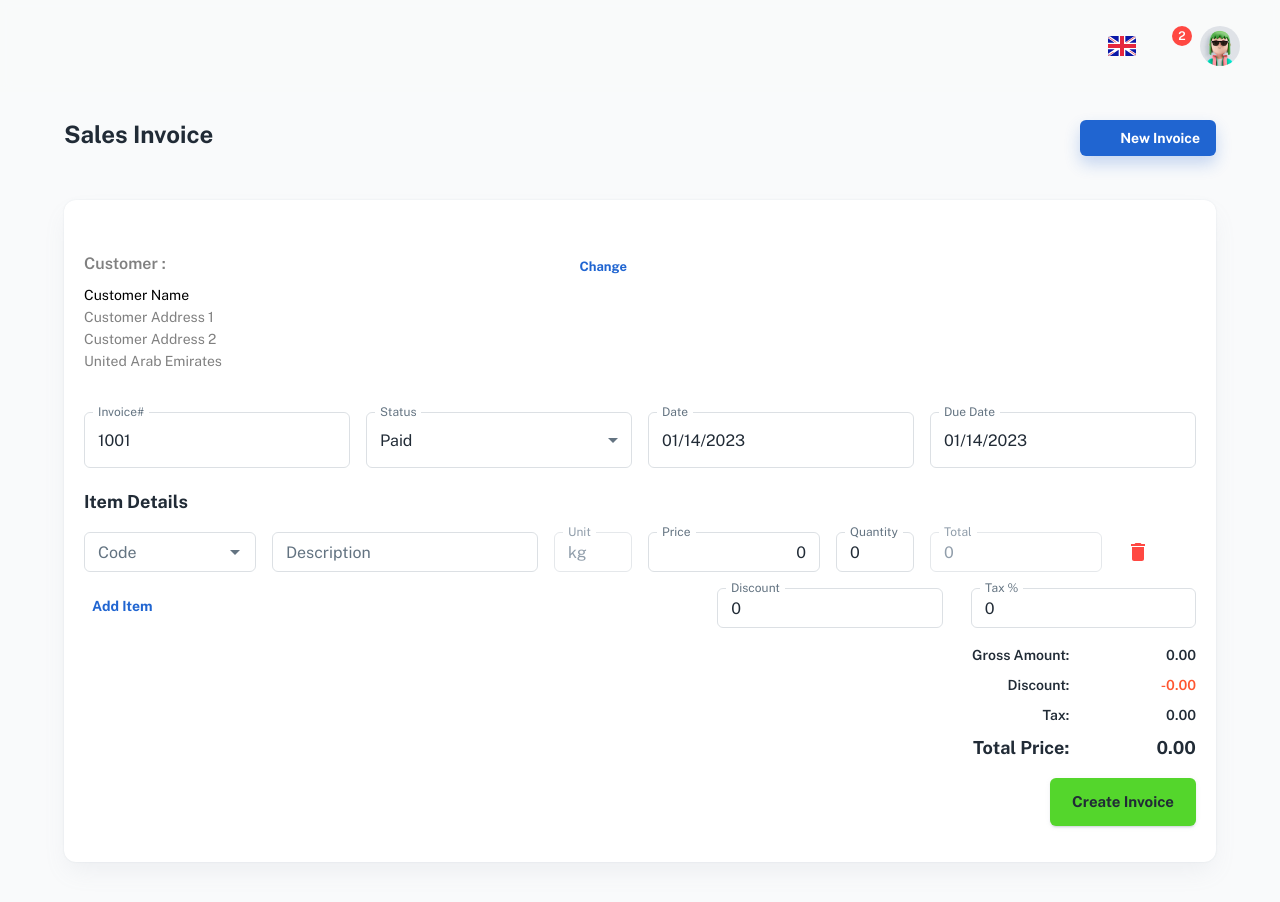
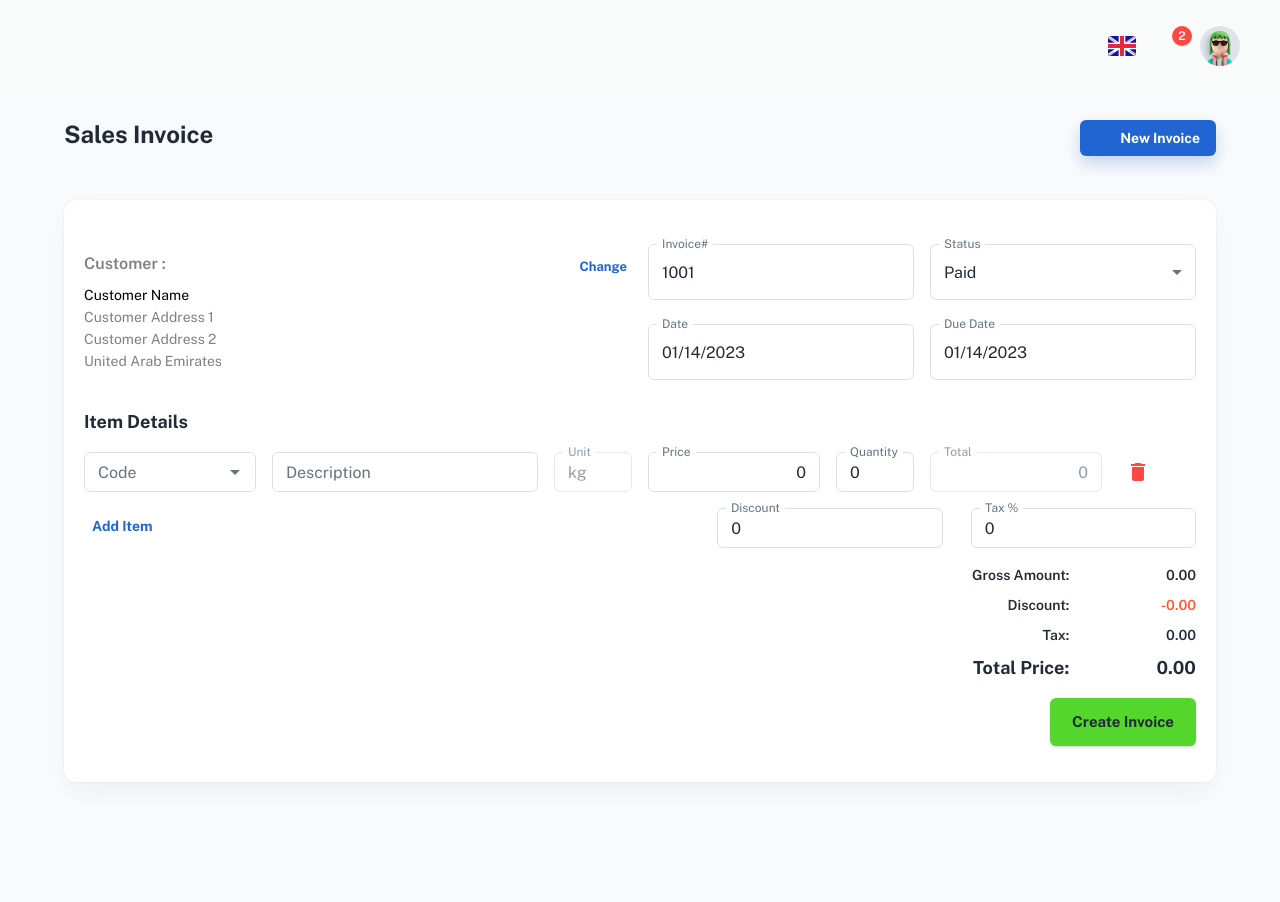
Before and after one commit to Muhsin903125/React_ERP_MUI, a React (Create React App) app: page /dashboard/salesinvoice in a window 1280 px wide. Shown: the top 902 px of the page. After the commit the page ends 862 px from the top, so only its background shows below. Built offline with nearby package versions, Linux system fonts and the light colour scheme; some icons are missing; a web font is replaced by a local one.

Commit message:
invoicechanges

```diff
--- a/src/pages/Invoice/InvoiceItem.js
+++ b/src/pages/Invoice/InvoiceItem.js
@@ -134,7 +134,15 @@ export default function InvoiceItem({ Propkey, code, desc, qty, price, unit, rem
                 />
             </Grid>
             <Grid item xs={6} sm={3} md={2}>
-                <TextField disabled fullWidth  size="small" value={calculateItemTotal()} label="Total" name="itemTotal" />
+                <TextField
+                    type={'number'}
+                    inputProps={{ min: "0", style: { textAlign: 'right' } }}
+                    disabled
+                    fullWidth
+                    size="small"
+                    value={calculateItemTotal()}
+                    label="Total"
+                    name="itemTotal" />
             </Grid>
             <Grid item xs={6} sm={3} md={1}>
                 <IconButton aria-label="delete" onClick={removeItem}>
--- a/src/pages/Invoice/SalesInvoice.js
+++ b/src/pages/Invoice/SalesInvoice.js
@@ -165,10 +165,54 @@ export default function SalesInvoice() {
                 </Grid>
               </Grid>
               <Grid item xs={12} md={6}>
-                <Typography variant="h6" mb={2} />
+                <Grid container  spacing={2}>
+                  <Grid item xs={6} md={6}  >
+                    <FormControl fullWidth>
+                      <TextField
+                        id="invoice-no"
+                        label="Invoice#"
+                        defaultValue="1001"
+                        inputProps={{
+                          readOnly: true
+                        }}
+                      />
+                    </FormControl>
+                  </Grid>
+                  <Grid item xs={6} md={6} >
+                    <FormControl fullWidth>
+                      <Dropdownlist options={InvoiceStatusOptions}
+                        value={status}
+                        label={"Status"}
+                        onChange={handleStatusChange}
+                      />
+                    </FormControl>
+                  </Grid>
+                </Grid>
+                <Grid container  spacing={2} mt={1}>
+                  <Grid item xs={6} md={6}  >
+                    <FormControl fullWidth>
+                      <DateSelector
+                        label="Date"
+                        disableFuture={disableFutureDate}
+                        value={selectedDate}
+                        onChange={setSelectedDate}
+                      />
+                    </FormControl>
+                  </Grid>
+                  <Grid item xs={6} md={6} >
+                    <FormControl fullWidth>
+                      <DateSelector
+                        label="Due Date"
+                        disableFuture={!disableFutureDate}
+                        value={selectedDueDate}
+                        onChange={setselectedDueDate}
+                      />
+                    </FormControl>
+                  </Grid>
+                </Grid>
               </Grid>
             </Grid>
-            <Grid container spacing={2} mt={1}>
+            {/* <Grid container spacing={2} mt={1}>
               <Grid item xs={6} md={3}  >
                 <FormControl fullWidth>
                   <TextField
@@ -210,7 +254,7 @@ export default function SalesInvoice() {
                   />
                 </FormControl>
               </Grid>
-            </Grid>
+            </Grid> */}
           </Stack>
           <Stack m={2.5} >
 
```
